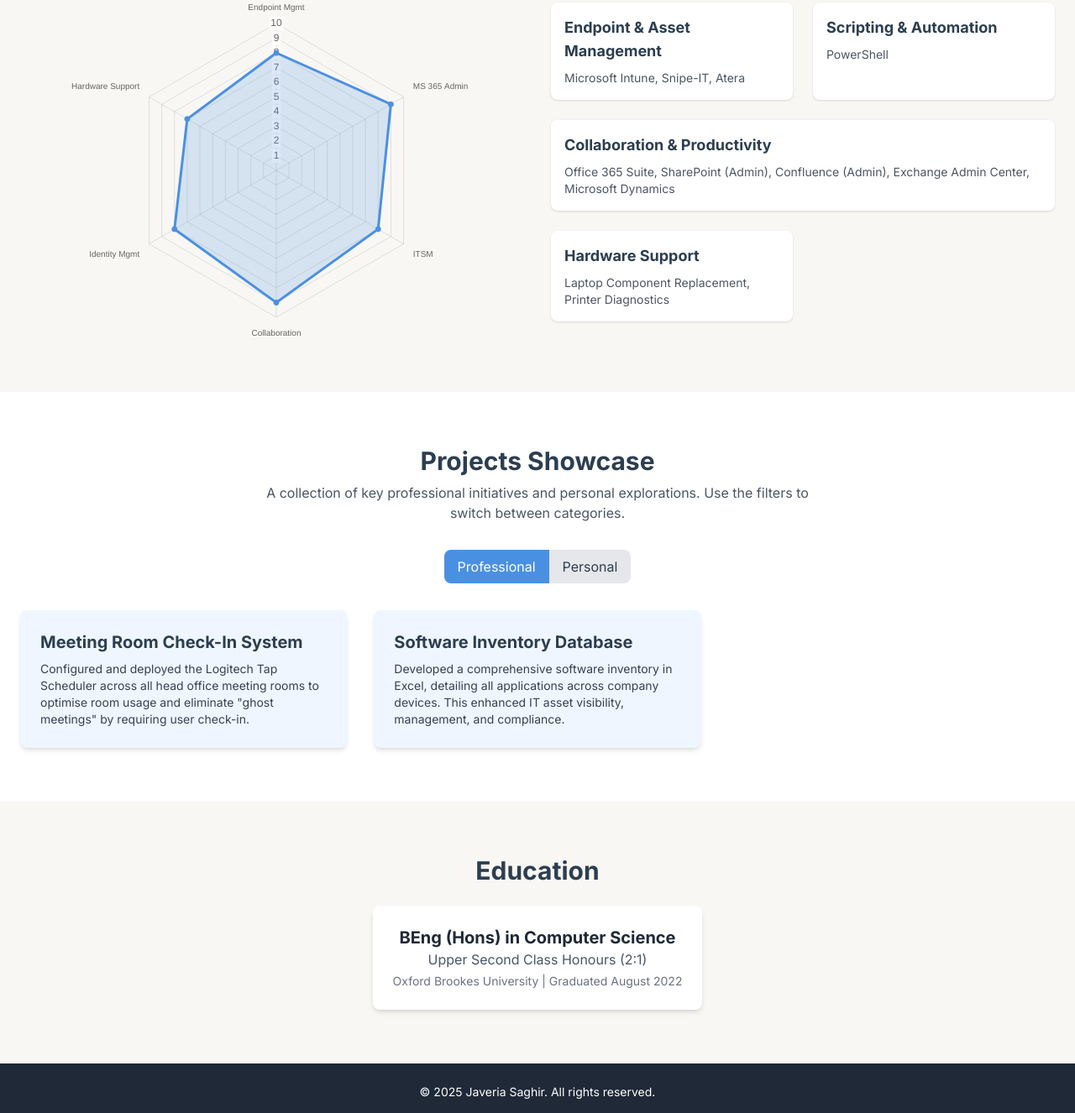
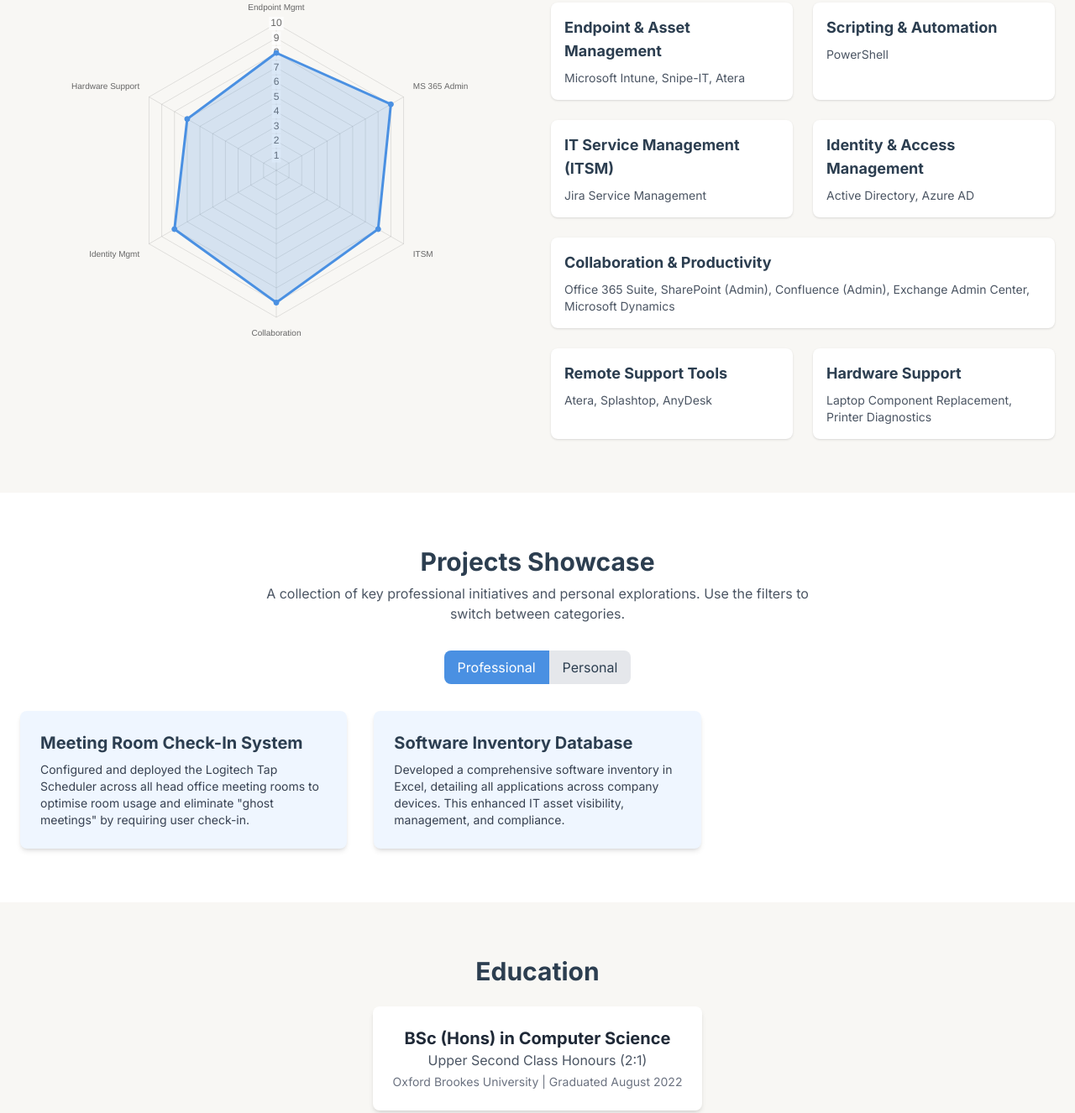
Before and after one commit to JAVSAG/Interactive_CV, a plain HTML site: page index.html in a window 1280 px wide. Shown: the part 1415-2741 px from the top of the page at 84% size. Drawn offline with nearby package versions, Linux system fonts and the light colour scheme.

Commit message:
Update index.html

```diff
--- a/index.html
+++ b/index.html
@@ -235,9 +235,21 @@
                                 <h4 class="font-bold text-lg mb-2">Scripting & Automation</h4>
                                 <p class="text-sm text-gray-600">PowerShell</p>
                             </div>
+                             <div class="bg-white p-4 rounded-lg shadow">
+                                <h4 class="font-bold text-lg mb-2">IT Service Management (ITSM)</h4>
+                                <p class="text-sm text-gray-600">Jira Service Management</p>
+                            </div>
+                             <div class="bg-white p-4 rounded-lg shadow">
+                                <h4 class="font-bold text-lg mb-2">Identity & Access Management</h4>
+                                <p class="text-sm text-gray-600">Active Directory, Azure AD</p>
+                            </div>
                             <div class="bg-white p-4 rounded-lg shadow col-span-1 md:col-span-2">
                                 <h4 class="font-bold text-lg mb-2">Collaboration & Productivity</h4>
                                 <p class="text-sm text-gray-600">Office 365 Suite, SharePoint (Admin), Confluence (Admin), Exchange Admin Center, Microsoft Dynamics</p>
+                            </div>
+                             <div class="bg-white p-4 rounded-lg shadow">
+                                <h4 class="font-bold text-lg mb-2">Remote Support Tools</h4>
+                                <p class="text-sm text-gray-600">Atera, Splashtop, AnyDesk</p>
                             </div>
                              <div class="bg-white p-4 rounded-lg shadow">
                                 <h4 class="font-bold text-lg mb-2">Hardware Support</h4>
@@ -290,7 +302,7 @@
             <div class="container mx-auto px-6 text-center">
                  <h2 class="scroll-animate text-3xl font-bold text-center mb-2">Education</h2>
                  <div class="scroll-animate inline-block bg-white p-6 rounded-lg shadow-md mt-4">
-                    <h3 class="font-bold text-xl text-gray-800">BEng (Hons) in Computer Science</h3>
+                    <h3 class="font-bold text-xl text-gray-800">BSc (Hons) in Computer Science</h3>
                     <p class="text-md text-gray-600">Upper Second Class Honours (2:1)</p>
                     <p class="text-sm text-gray-500 mt-1">Oxford Brookes University | Graduated August 2022</p>
                  </div>
```
